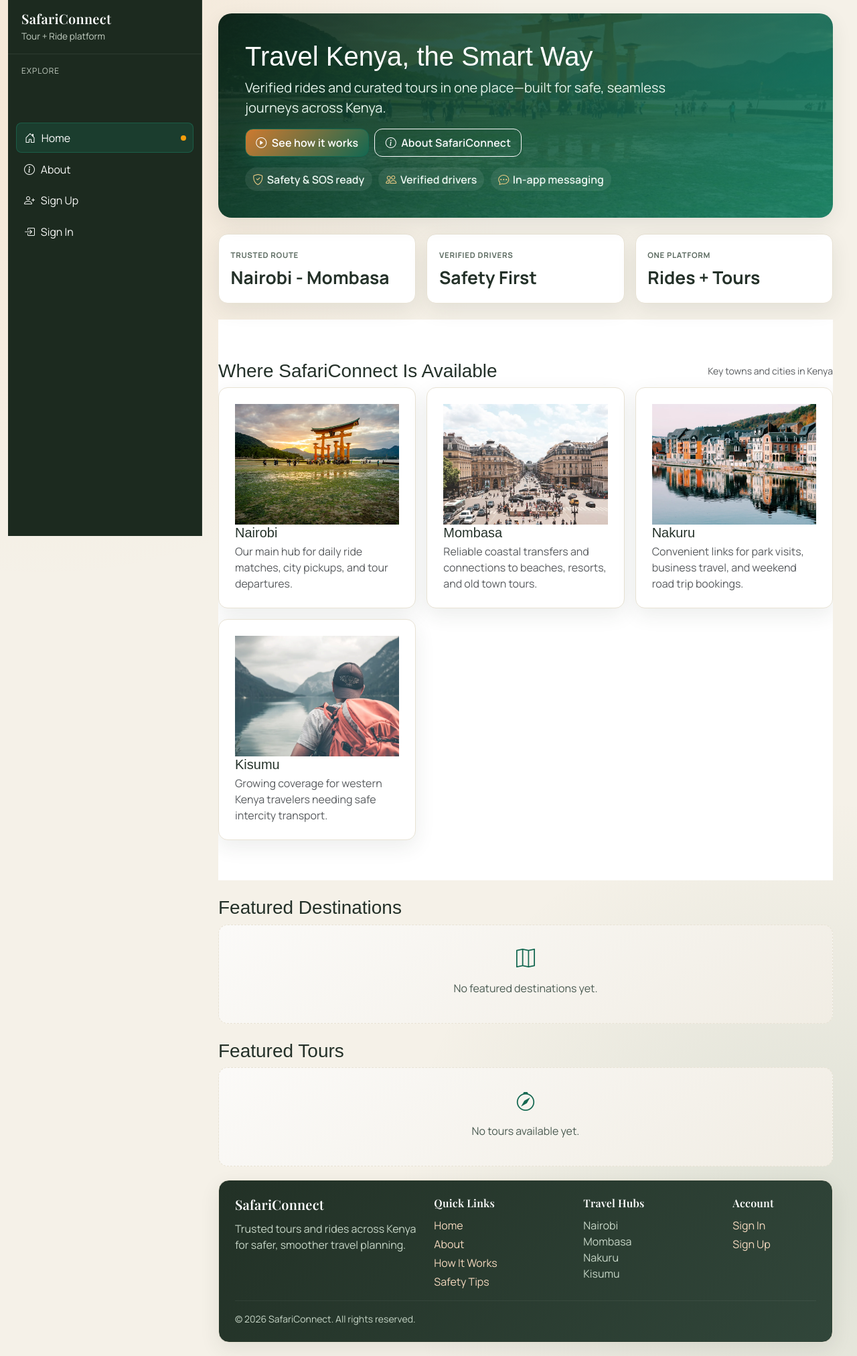
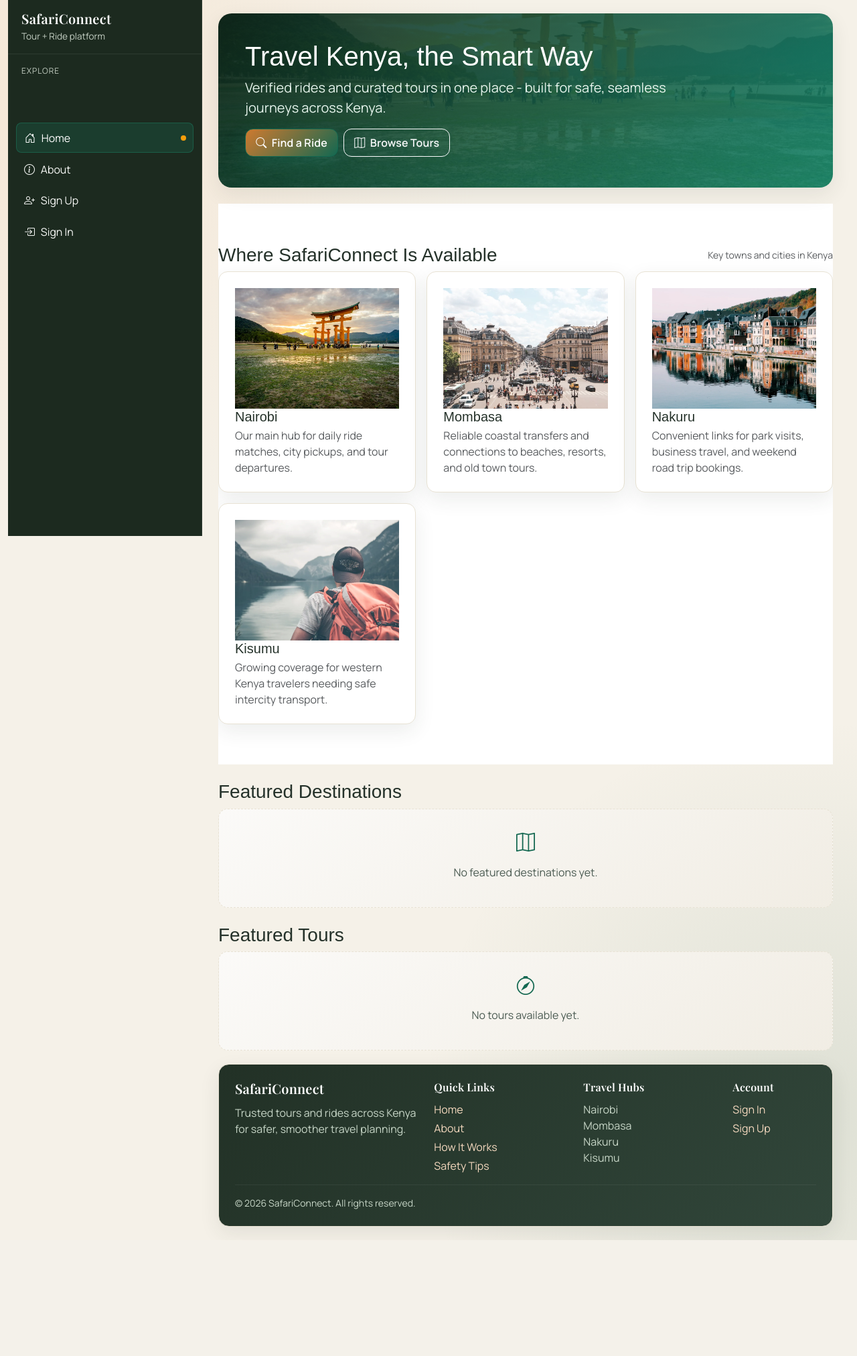
Before and after one commit to JAPHES/safari_connectplatform, a Django app: page / in a window 1280 px wide. Shown: the part 57-2081 px from the top of the page at 67% size. After the commit the page ends 1908 px from the top, so only its background shows below. Run offline with Django 5.2, Linux system fonts and the light colour scheme; data that the repository does not hold is empty; some libraries are stand-ins or nearby versions.

Commit message:
chaged hoem layout

```diff
--- a/templates/pages/home_app.html
+++ b/templates/pages/home_app.html
@@ -5,29 +5,13 @@
 <section class="sc-hero-banner mb-4">
   <div class="content">
     <h1 class="mb-2">Travel Kenya, the Smart Way</h1>
-    <p class="lead mb-3">Verified rides and curated tours in one place—built for safe, seamless journeys across Kenya.</p>
+    <p class="lead mb-3">Verified rides and curated tours in one place - built for safe, seamless journeys across Kenya.</p>
     <div class="d-flex flex-wrap gap-2">
-      {% if request.user.is_authenticated %}
-        <a class="btn btn-primary" href="{% url 'ride_list' %}"><i class="bi bi-search me-1"></i> Find a Ride</a>
-        <a class="btn btn-outline-light" href="{% url 'tours' %}"><i class="bi bi-map me-1"></i> Browse Tours</a>
-      {% else %}
-        <a class="btn btn-primary" href="{% url 'how_it_works' %}"><i class="bi bi-play-circle me-1"></i> See how it works</a>
-        <a class="btn btn-outline-light" href="{% url 'about' %}"><i class="bi bi-info-circle me-1"></i> About SafariConnect</a>
-      {% endif %}
-    </div>
-    <div class="d-flex badge-row mt-3">
-      <span class="sc-chip"><i class="bi bi-shield-check"></i> Safety & SOS ready</span>
-      <span class="sc-chip"><i class="bi bi-people"></i> Verified drivers</span>
-      <span class="sc-chip"><i class="bi bi-chat-dots"></i> In-app messaging</span>
+      <a class="btn btn-primary" href="{% url 'ride_list' %}"><i class="bi bi-search me-1"></i> Find a Ride</a>
+      <a class="btn btn-outline-light" href="{% url 'tours' %}"><i class="bi bi-map me-1"></i> Browse Tours</a>
     </div>
   </div>
 </section>
-
-<div class="row g-3 mb-4">
-  <div class="col-md-4"><div class="sc-card sc-metric"><small>Trusted Route</small><strong>Nairobi - Mombasa</strong></div></div>
-  <div class="col-md-4"><div class="sc-card sc-metric"><small>Verified Drivers</small><strong>Safety First</strong></div></div>
-  <div class="col-md-4"><div class="sc-card sc-metric"><small>One Platform</small><strong>Rides + Tours</strong></div></div>
-</div>
 
 <section class="mb-4">
   <div class="d-flex justify-content-between align-items-center mb-2">
```
